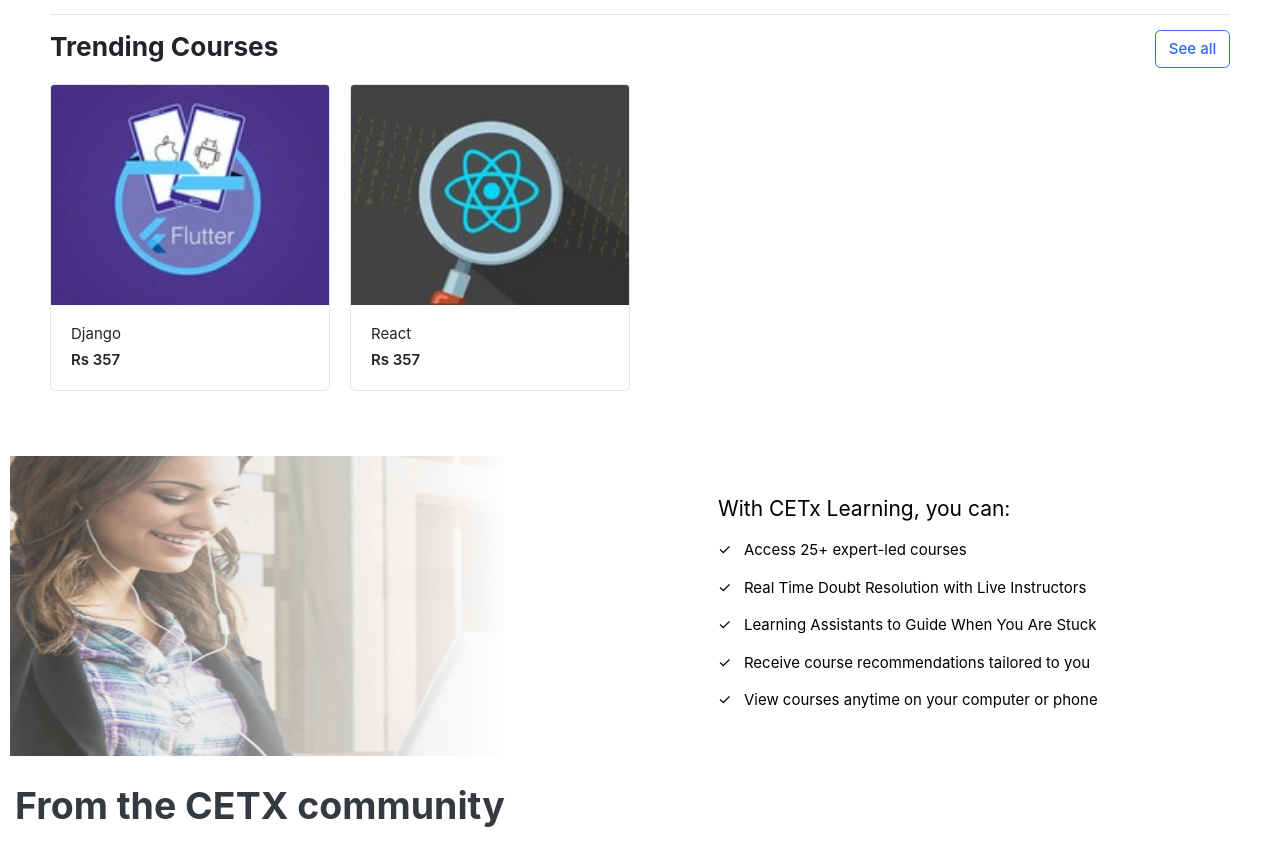
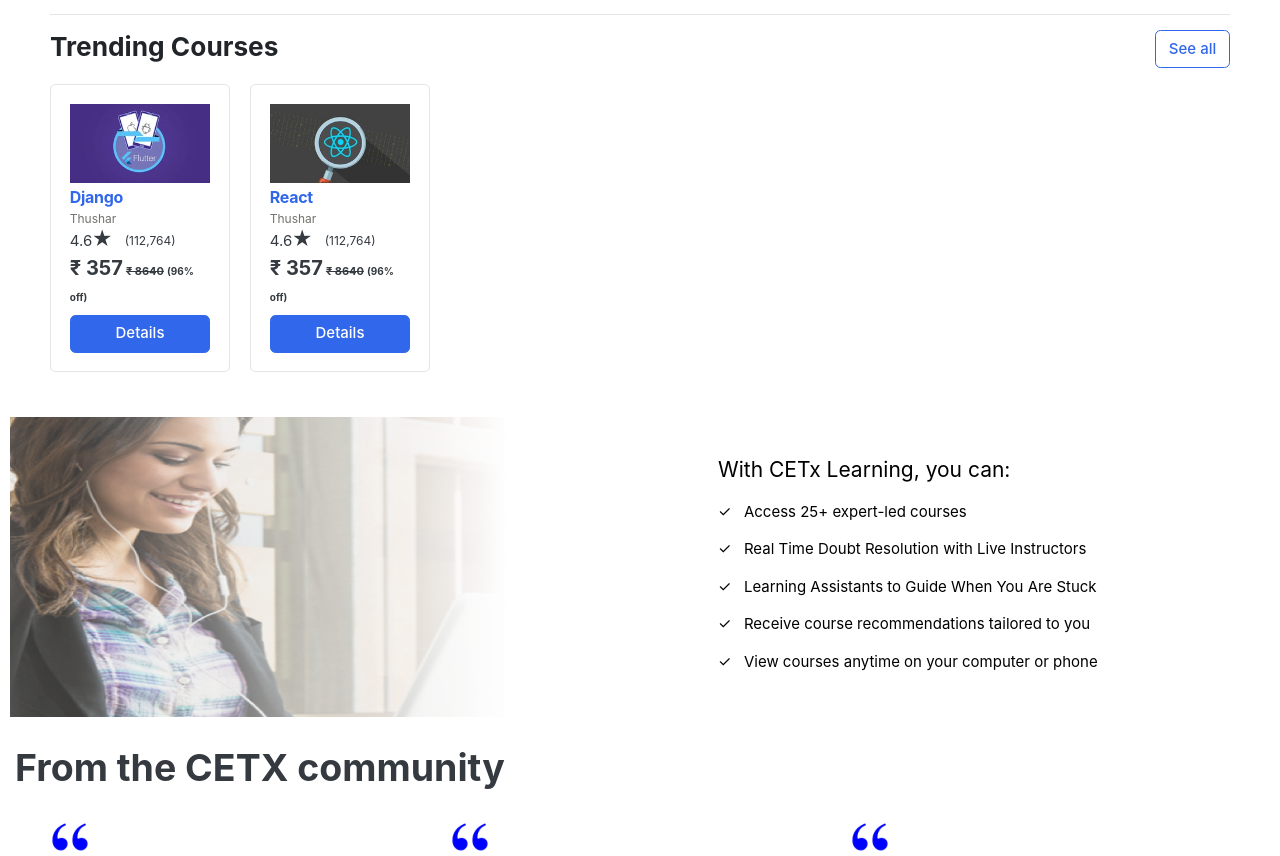
Before and after one commit to Thusharprasanth/CETx-Learning, a Django app: page / in a window 1280 px wide. Shown: the part 1059-1915 px from the top of the page. Run offline with Django 3.2, Linux system fonts and the light colour scheme; data comes from the database, SQL or seed files in the repository; some libraries are stand-ins or nearby versions; some web fonts are replaced.

Commit message:
card design changed and some routing

```diff
--- a/templates/index.html
+++ b/templates/index.html
@@ -69,15 +69,43 @@
 
 <div class="row">
   {% for course in courses %}
-	<div class="col-md-3">
+	<!-- <div class="col-md-3">
 		<div class="card card-product-grid">
 			<a href="./product-detail.html" class="img-wrap"> <img src="{{ course.image.url }}"> </a>
 			<figcaption class="info-wrap">
 				<a href="./product-detail.html" class="title">{{ course.course_name }}</a>
-				<div class="price mt-1">Rs {{ course.price }}</div> <!-- price-wrap.// -->
-			</figcaption>
+				<div class="price mt-1">Rs {{ course.price }}</div>
+			 </figcaption>
 		</div>
-	</div> <!-- col.// -->
+	</div>  -->
+  <div class="col-md-2">
+    <div class="card card-body">
+      <a href="{{ course.get_url }}"><img src="{{ course.image.url }}" style="width:100%;margin-right: auto; margin-left: auto;">  </a>
+
+      <h1 style="display: inline-flex;    font-weight: 700;
+      line-height: 1.2;
+      letter-spacing: -.02rem;
+      font-size: 1.6rem; display: block!important;
+          display: -webkit-box!important;
+        -webkit-line-clamp: 2;
+          -webkit-box-orient: vertical;
+        overflow: hidden;
+        text-overflow: ellipsis;
+          white-space: normal;font-size: 16px;margin-top: 5px;margin-bottom: 13px;"><a href="{{ course.get_url }}">{{ course.course_name }}</a></h1>
+      <p style="display: inline-flex;     color: #73726c;
+      overflow: hidden;
+      text-overflow: ellipsis;
+      white-space: nowrap;     font-size: 12px;    margin-top: -10px;">{{ course.author }}</p>
+
+    <div style="display: inline-flex; margin-top: -19px; margin-bottom: -9px;"> <span style="font-size: 15px;">4.6<span style="font-size: 20px;margin-left: -6px;"> &#9733</span></span><span style="    margin-left: 12px;
+          margin-top: 8px; font-size: 12px;">(112,764)</span></div>
+    <div style="display: inline-flex;    margin-top: 10px;">
+      <h4 style="font-size: 20px;" class="mr-1">&#8377  {{ course.price }}<del style="font-size: 11px;
+        margin-left: 3px;">&#8377 8640</del><span style="    font-size: 10px; margin-left: 3px;">(96% off)</span></h4>
+        </div>
+        <a href="{{ course.get_url }}" class="btn btn-block btn-primary">Details </a>
+  </div>
+  </div>
   {% endfor %}
 </div> <!-- row.// -->
 
--- a/templates/store/course_details.html
+++ b/templates/store/course_details.html
@@ -9,7 +9,8 @@
             <aside class="col-md-6">
     <article class="gallery-wrap">
         <div class="img-big-wrap">
-           <a href="#"><img src="{{ single_course.image.url }}"></a>
+           <a href="#"><img style="width: 60%;
+            height: 65%;" src="{{ single_course.image.url }}"></a>
         </div> <!-- img-big-wrap.// -->
 
     </article> <!-- gallery-wrap .end// -->
```
Also changed, not shown: templates/store/store.html (+32 -4 lines).
